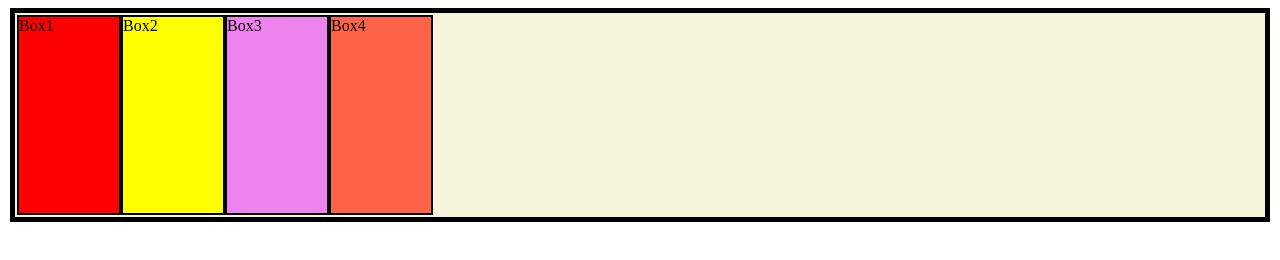
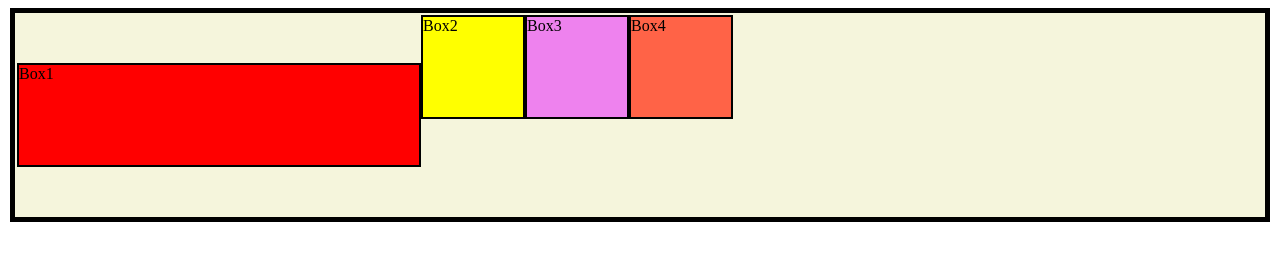
Before and after one commit to snehilkr21/CSS_REPO, a plain HTML site: page index.html in a window 1280 px wide. Drawn offline with Linux system fonts and the light colour scheme.

Commit message:
align item

```diff
--- a/index.html
+++ b/index.html
@@ -13,16 +13,21 @@
           margin:2px;
           padding:2px;
           display: flex;
+          /* flex-wrap: wrap; */
           flex-direction: row;
-          align-items: stretch;
+          justify-content: start;
+          align-items: start;
         }
         .box{
-            /* height: 100px; */
+            height: 100px;
             width: 100px;
             border: 2px solid black;
         }
         #box1{
            background-color: red;
+           flex-shrink: 10;
+           flex-basis: 400px;
+           align-self: center;
         }
         #box2{
            background-color: yellow;
```
